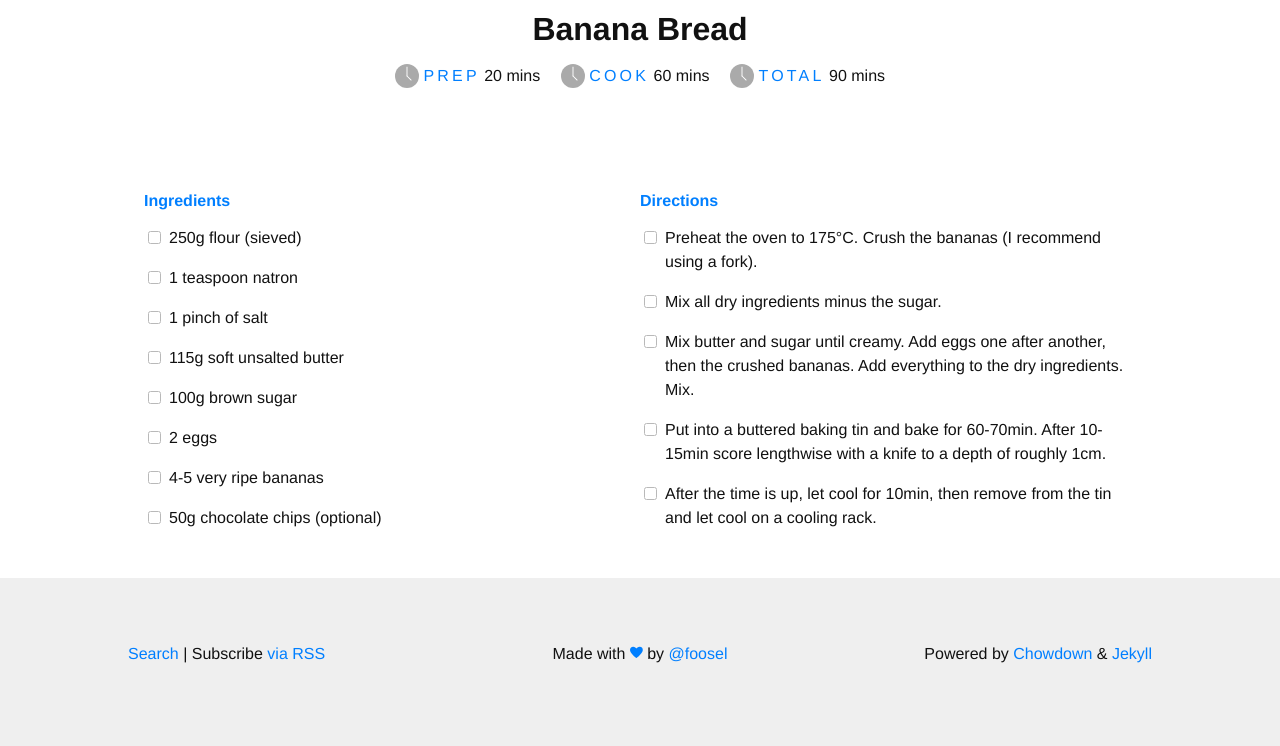
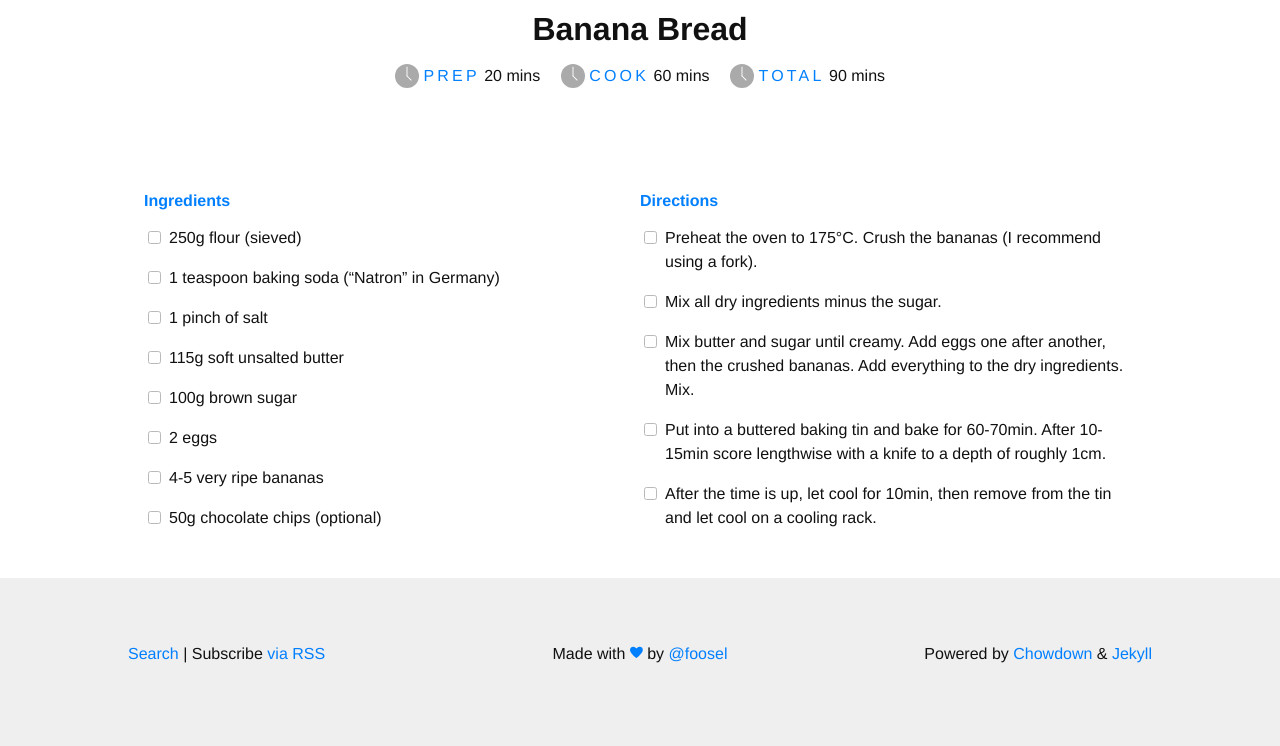
Before and after one commit to foosel/food.foosel.net, a Jekyll site: the page built from _recipes/banana-bread.md, in a window 1280 px wide. Shown: the part 803-1549 px from the top of the page. Built offline with Jekyll 4.4.1, drawn with Linux system fonts in a browser that asks for light colours; nearby versions of some CDN libraries; some web fonts are replaced.

Commit message:
Baking soda vs Natron

```diff
--- a/_recipes/banana-bread.md
+++ b/_recipes/banana-bread.md
@@ -11,7 +11,7 @@ totaltime: PT90m
 
 ingredients:
 - 250g flour (sieved)
-- 1 teaspoon natron
+- 1 teaspoon baking soda ("Natron" in Germany)
 - 1 pinch of salt
 - 115g soft unsalted butter
 - 100g brown sugar
```
